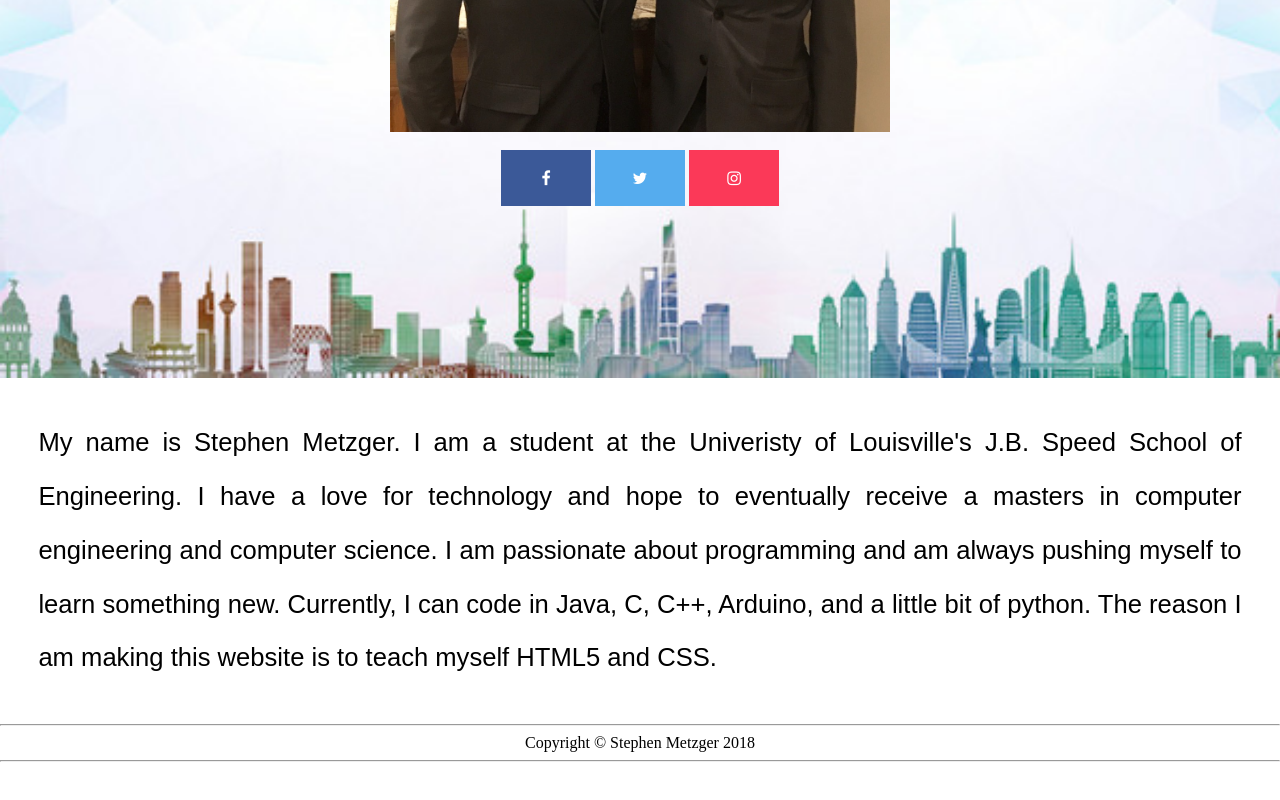
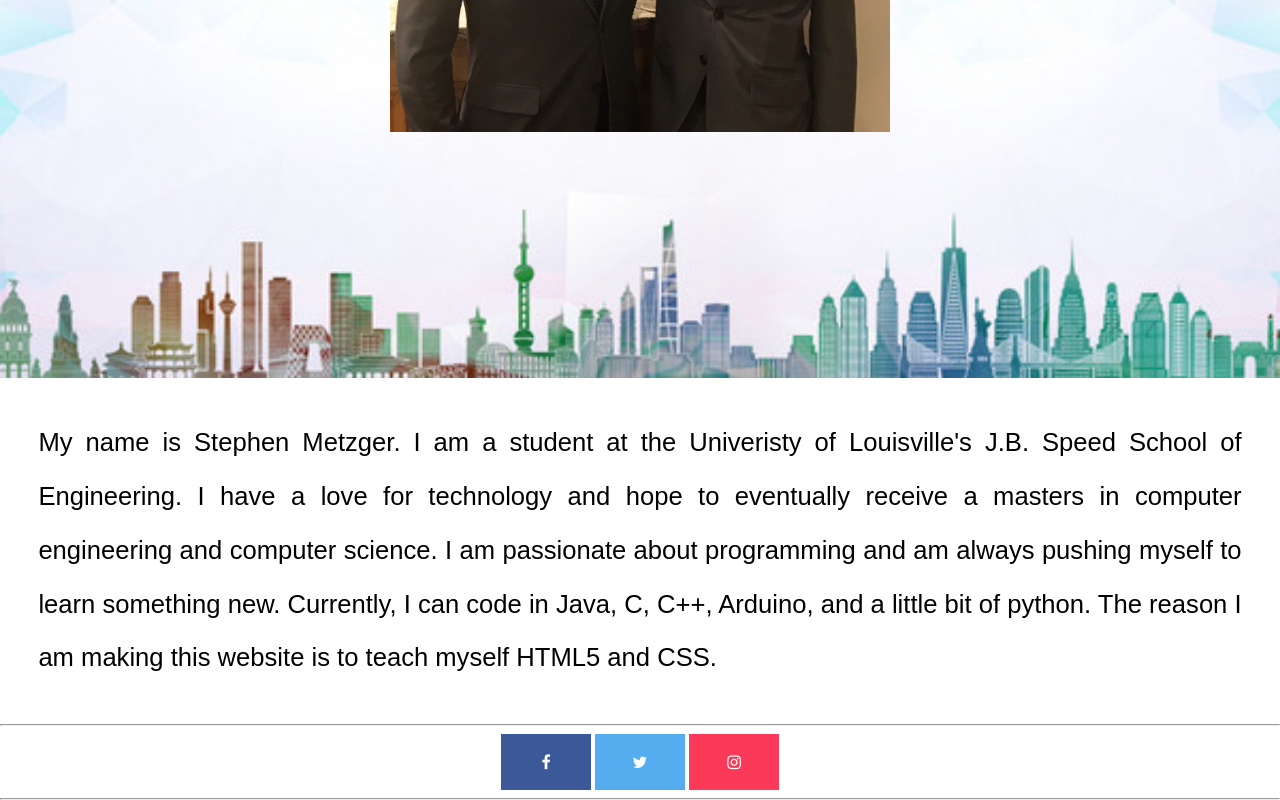
Before and after one commit to stephenmetzger99/webproject, a plain HTML site: page website/myinfo.html in a window 1280 px wide. Shown: the part 422-1222 px from the top of the page. Before the commit the page ends 1184 px from the top, so only its background shows below. Drawn offline with Linux system fonts and the light colour scheme.

Commit message:
scoop diddy woop

```diff
--- a/website/myinfo.html
+++ b/website/myinfo.html
@@ -19,16 +19,15 @@
                 <img src="pic.jpg" alt="picture of me" vertical-align="middle" style="width:500px;height:500px;">
                 <br>
                 <br>
-                <!-- Add font awesome icons -->
-                <a href="https://www.facebook.com/stephenmetzger99" class="fa fa-facebook"></a>
-                <a href="https://twitter.com/smetzger_?lang=en" class="fa fa-twitter"></a>
-                <a href="https://www.instagram.com/stephen.metzger/" class="fa fa-instagram"></a>
             </div>
         </div>
     </section>
      <p>My name is Stephen Metzger. I am a student at the Univeristy of Louisville's J.B. Speed School of Engineering. I have a love for technology and hope to eventually receive a masters in computer engineering and computer science. I am passionate about programming and am always pushing myself to learn something new. Currently, I can code in Java, C, C++, Arduino, and a little bit of python. The reason I am making this website is to teach myself HTML5 and CSS.</p>
     <hr>
-     Copyright &copy; Stephen Metzger 2018
+     <!-- Add font awesome icons -->
+                <a href="https://www.facebook.com/stephenmetzger99" class="fa fa-facebook"></a>
+                <a href="https://twitter.com/smetzger_?lang=en" class="fa fa-twitter"></a>
+                <a href="https://www.instagram.com/stephen.metzger/" class="fa fa-instagram"></a>
     <hr>
 
   </center>
```
